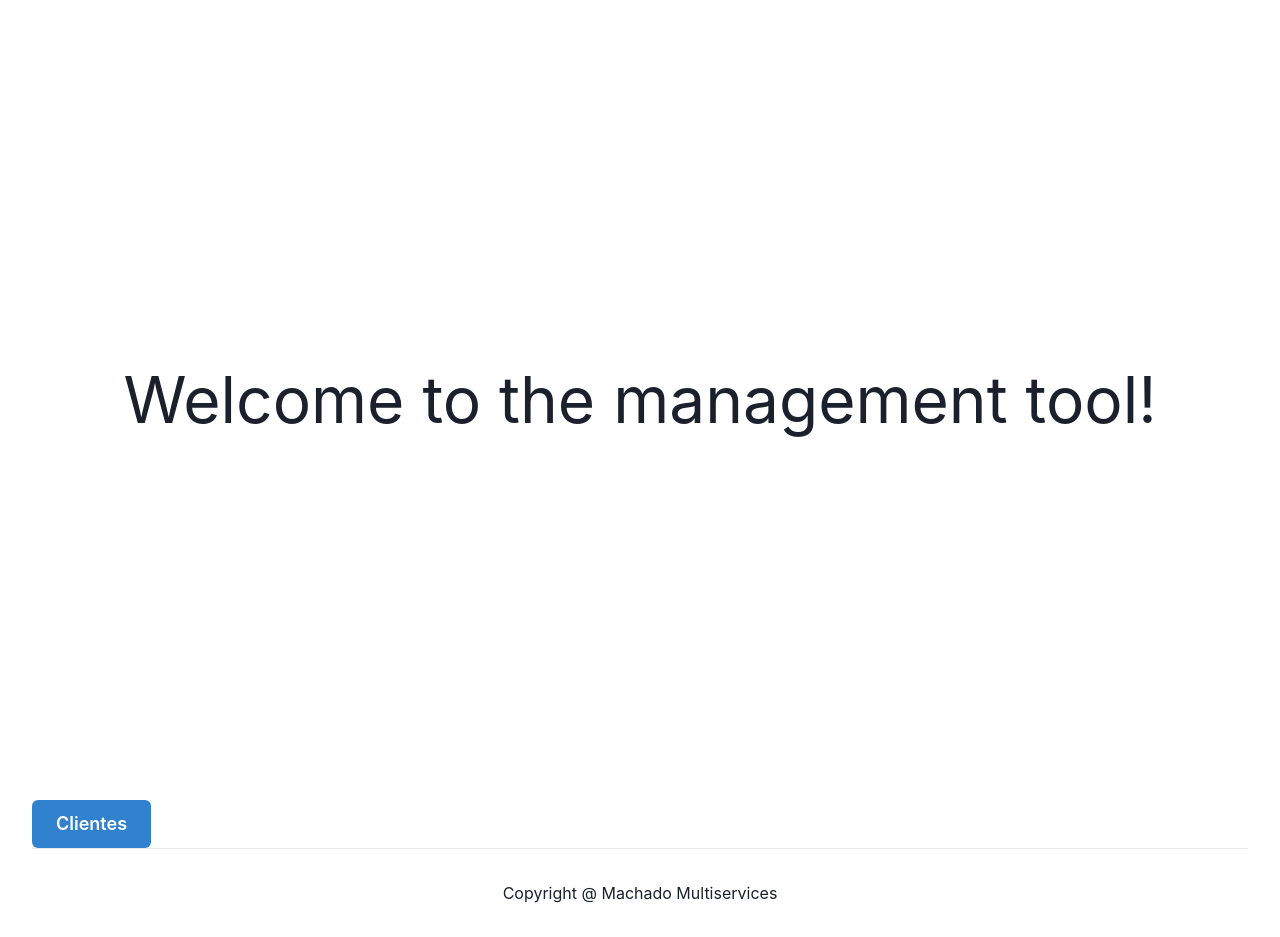
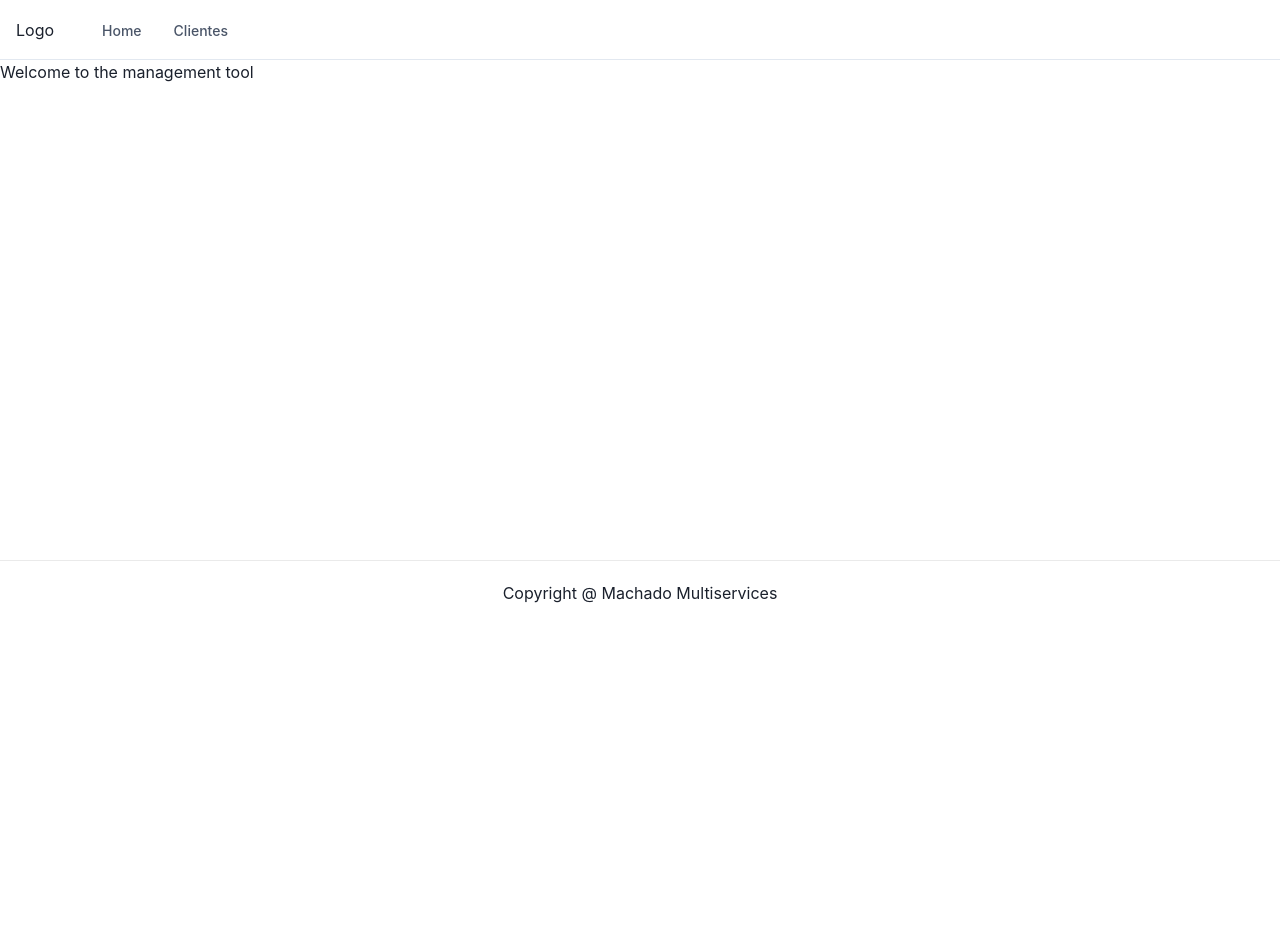
Before and after one commit to cleitonpqz-cacsis/turbo-winner, a Next.js app: page / in a window 1280 px wide. After the commit the page ends 800 px from the top, so only its background shows below. Built offline with nearby package versions, Linux system fonts and the light colour scheme.

Commit message:
added a layout for pages and added a navigation bar

```diff
--- /dev/null
+++ b/components/Footer.tsx
@@ -0,0 +1,15 @@
+import styles from "../styles/Home.module.css";
+
+export default function Footer() {
+  return (
+    <footer className={styles.footer}>
+      <a
+        href="https://machadomultiservices.com/"
+        target="_blank"
+        rel="noopener noreferrer"
+      >
+        Copyright @ Machado Multiservices
+      </a>
+    </footer>
+  );
+}
--- /dev/null
+++ b/components/Layout.js
@@ -0,0 +1,19 @@
+import Head from "next/head";
+import { Box } from '@chakra-ui/react'
+import NavBar from "./NavBar.tsx"
+import Footer from "./Footer.tsx"
+
+export default function Layout({ children }) {
+    return (
+        <>
+            <Head>
+                <title>Machado Multiservices Contract Managment</title>
+                <meta name="description" content="Contract management" />
+                <link rel="icon" href="/favicon.ico" />
+            </Head>
+            <NavBar/>
+            <Box minH={500}>{ children }</Box>
+            <Footer/>
+        </>
+    )
+}
--- /dev/null
+++ b/components/NavBar.tsx
@@ -0,0 +1,271 @@
+import {
+  Box,
+  Flex,
+  Text,
+  IconButton,
+  Stack,
+  Collapse,
+  Icon,
+  Link,
+  Popover,
+  PopoverTrigger,
+  PopoverContent,
+  useColorModeValue,
+  useBreakpointValue,
+  useDisclosure,
+} from "@chakra-ui/react";
+import {
+  HamburgerIcon,
+  CloseIcon,
+  ChevronDownIcon,
+  ChevronRightIcon,
+} from "@chakra-ui/icons";
+
+const NavBar: Function = () => {
+  const { isOpen, onToggle } = useDisclosure();
+
+  return (
+    <Box>
+      <Flex
+        bg={useColorModeValue("white", "gray.800")}
+        color={useColorModeValue("gray.600", "white")}
+        minH={"60px"}
+        py={{ base: 2 }}
+        px={{ base: 4 }}
+        borderBottom={1}
+        borderStyle={"solid"}
+        borderColor={useColorModeValue("gray.200", "gray.900")}
+        align={"center"}
+      >
+        <Flex
+          flex={{ base: 1, md: "auto" }}
+          ml={{ base: -2 }}
+          display={{ base: "flex", md: "none" }}
+        >
+          <IconButton
+            onClick={onToggle}
+            icon={
+              isOpen ? <CloseIcon w={3} h={3} /> : <HamburgerIcon w={5} h={5} />
+            }
+            variant={"ghost"}
+            aria-label={"Toggle Navigation"}
+          />
+        </Flex>
+        <Flex flex={{ base: 1 }} justify={{ base: "center", md: "start" }}>
+          <Text
+            textAlign={useBreakpointValue({ base: "center", md: "left" })}
+            fontFamily={"heading"}
+            color={useColorModeValue("gray.800", "white")}
+          >
+            Logo
+          </Text>
+
+          <Flex display={{ base: "none", md: "flex" }} ml={10}>
+            <DesktopNav />
+          </Flex>
+        </Flex>
+
+        <Stack
+          flex={{ base: 1, md: 0 }}
+          justify={"flex-end"}
+          direction={"row"}
+          spacing={6}
+        ></Stack>
+      </Flex>
+
+      <Collapse in={isOpen} animateOpacity>
+        <MobileNav />
+      </Collapse>
+    </Box>
+  );
+};
+
+const DesktopNav = () => {
+  const linkColor = useColorModeValue("gray.600", "gray.200");
+  const linkHoverColor = useColorModeValue("gray.800", "white");
+  const popoverContentBgColor = useColorModeValue("white", "gray.800");
+
+  return (
+    <Stack direction={"row"} spacing={4}>
+      {NAV_ITEMS.map((navItem) => (
+        <Box key={navItem.label}>
+          <Popover trigger={"hover"} placement={"bottom-start"}>
+            <PopoverTrigger>
+              <Link
+                p={2}
+                href={navItem.href ?? "#"}
+                fontSize={"sm"}
+                fontWeight={500}
+                color={linkColor}
+                _hover={{
+                  textDecoration: "none",
+                  color: linkHoverColor,
+                }}
+              >
+                {navItem.label}
+              </Link>
+            </PopoverTrigger>
+
+            {navItem.children && (
+              <PopoverContent
+                border={0}
+                boxShadow={"xl"}
+                bg={popoverContentBgColor}
+                p={4}
+                rounded={"xl"}
+                minW={"sm"}
+              >
+                <Stack>
+                  {navItem.children.map((child) => (
+                    <DesktopSubNav key={child.label} {...child} />
+                  ))}
+                </Stack>
+              </PopoverContent>
+            )}
+          </Popover>
+        </Box>
+      ))}
+    </Stack>
+  );
+};
+
+const DesktopSubNav = ({ label, href, subLabel }: NavItem) => {
+  return (
+    <Link
+      href={href}
+      role={"group"}
+      display={"block"}
+      p={2}
+      rounded={"md"}
+      _hover={{ bg: useColorModeValue("pink.50", "gray.900") }}
+    >
+      <Stack direction={"row"} align={"center"}>
+        <Box>
+          <Text
+            transition={"all .3s ease"}
+            _groupHover={{ color: "pink.400" }}
+            fontWeight={500}
+          >
+            {label}
+          </Text>
+          <Text fontSize={"sm"}>{subLabel}</Text>
+        </Box>
+        <Flex
+          transition={"all .3s ease"}
+          transform={"translateX(-10px)"}
+          opacity={0}
+          _groupHover={{ opacity: "100%", transform: "translateX(0)" }}
+          justify={"flex-end"}
+          align={"center"}
+          flex={1}
+        >
+          <Icon color={"pink.400"} w={5} h={5} as={ChevronRightIcon} />
+        </Flex>
+      </Stack>
+    </Link>
+  );
+};
+
+const MobileNav = () => {
+  return (
+    <Stack
+      bg={useColorModeValue("white", "gray.800")}
+      p={4}
+      display={{ md: "none" }}
+    >
+      {NAV_ITEMS.map((navItem) => (
+        <MobileNavItem key={navItem.label} {...navItem} />
+      ))}
+    </Stack>
+  );
+};
+
+const MobileNavItem = ({ label, children, href }: NavItem) => {
+  const { isOpen, onToggle } = useDisclosure();
+
+  return (
+    <Stack spacing={4} onClick={children && onToggle}>
+      <Flex
+        py={2}
+        as={Link}
+        href={href ?? "#"}
+        justify={"space-between"}
+        align={"center"}
+        _hover={{
+          textDecoration: "none",
+        }}
+      >
+        <Text
+          fontWeight={600}
+          color={useColorModeValue("gray.600", "gray.200")}
+        >
+          {label}
+        </Text>
+        {children && (
+          <Icon
+            as={ChevronDownIcon}
+            transition={"all .25s ease-in-out"}
+            transform={isOpen ? "rotate(180deg)" : ""}
+            w={6}
+            h={6}
+          />
+        )}
+      </Flex>
+
+      <Collapse in={isOpen} animateOpacity style={{ marginTop: "0!important" }}>
+        <Stack
+          mt={2}
+          pl={4}
+          borderLeft={1}
+          borderStyle={"solid"}
+          borderColor={useColorModeValue("gray.200", "gray.700")}
+          align={"start"}
+        >
+          {children &&
+            children.map((child) => (
+              <Link key={child.label} py={2} href={child.href}>
+                {child.label}
+              </Link>
+            ))}
+        </Stack>
+      </Collapse>
+    </Stack>
+  );
+};
+
+interface NavItem {
+  label: string;
+  subLabel?: string;
+  children?: Array<NavItem>;
+  href?: string;
+}
+
+const NAV_ITEMS: Array<NavItem> = [
+  {
+    label: "Home",
+    href: "/",
+  },
+  {
+    label: "Clientes",
+    children: [
+      {
+        label: "Novo cliente",
+        href: "/customers/new",
+      },
+      {
+        label: "Tabela clientes",
+        href: "/customers",
+      },
+    ],
+  },
+  // {
+  //   label: "Contratos",
+  //   href: "#",
+  // },
+  // {
+  //   label: "Produtos",
+  //   href: "#",
+  // },
+];
+
+export default NavBar;
--- a/package.json
+++ b/package.json
@@ -8,6 +8,7 @@
     "lint": "next lint"
   },
   "dependencies": {
+    "@chakra-ui/icons": "^1.1.7",
     "@chakra-ui/react": "^1.7.4",
     "@emotion/react": "^11.7.1",
     "@emotion/styled": "^11.6.0",
--- a/pages/_app.tsx
+++ b/pages/_app.tsx
@@ -1,13 +1,16 @@
-import "../styles/globals.css";
 import type { AppProps } from "next/app";
 import { ChakraProvider } from "@chakra-ui/react";
+import Layout from "../components/Layout.js";
+import "../styles/globals.css";
 
 import "react-datepicker/dist/react-datepicker.css";
 
 function MyApp({ Component, pageProps }: AppProps) {
   return (
     <ChakraProvider>
-      <Component {...pageProps} />
+      <Layout>
+        <Component {...pageProps} />
+      </Layout>
     </ChakraProvider>
   );
 }
--- a/pages/index.tsx
+++ b/pages/index.tsx
@@ -1,39 +1,7 @@
 import type { NextPage } from "next";
-import { Button } from "@chakra-ui/react";
-import Head from "next/head";
-import Link from "next/link";
-import styles from "../styles/Home.module.css";
 
 const Home: NextPage = () => {
-  return (
-    <div className={styles.container}>
-      <Head>
-        <title>Machado Multiservices Contract Managment</title>
-        <meta name="description" content="Contract management" />
-        <link rel="icon" href="/favicon.ico" />
-      </Head>
-
-      <main className={styles.main}>
-        <h1 className={styles.title}>Welcome to the management tool!</h1>
-      </main>
-
-      <Link href="/customers">
-        <Button size="lg" colorScheme="blue">
-          Clientes
-        </Button>
-      </Link>
-
-      <footer className={styles.footer}>
-        <a
-          href="https://machadomultiservices.com/"
-          target="_blank"
-          rel="noopener noreferrer"
-        >
-          Copyright @ Machado Multiservices
-        </a>
-      </footer>
-    </div>
-  );
+  return <h1>Welcome to the management tool</h1>;
 };
 
 export default Home;
--- a/styles/Home.module.css
+++ b/styles/Home.module.css
@@ -19,6 +19,7 @@
   border-top: 1px solid #eaeaea;
   justify-content: center;
   align-items: center;
+  max-height: 10px;
 }
 
 .footer a {
```
Also changed, not shown: 1 other file (tests, documents, lock files or other folders).
